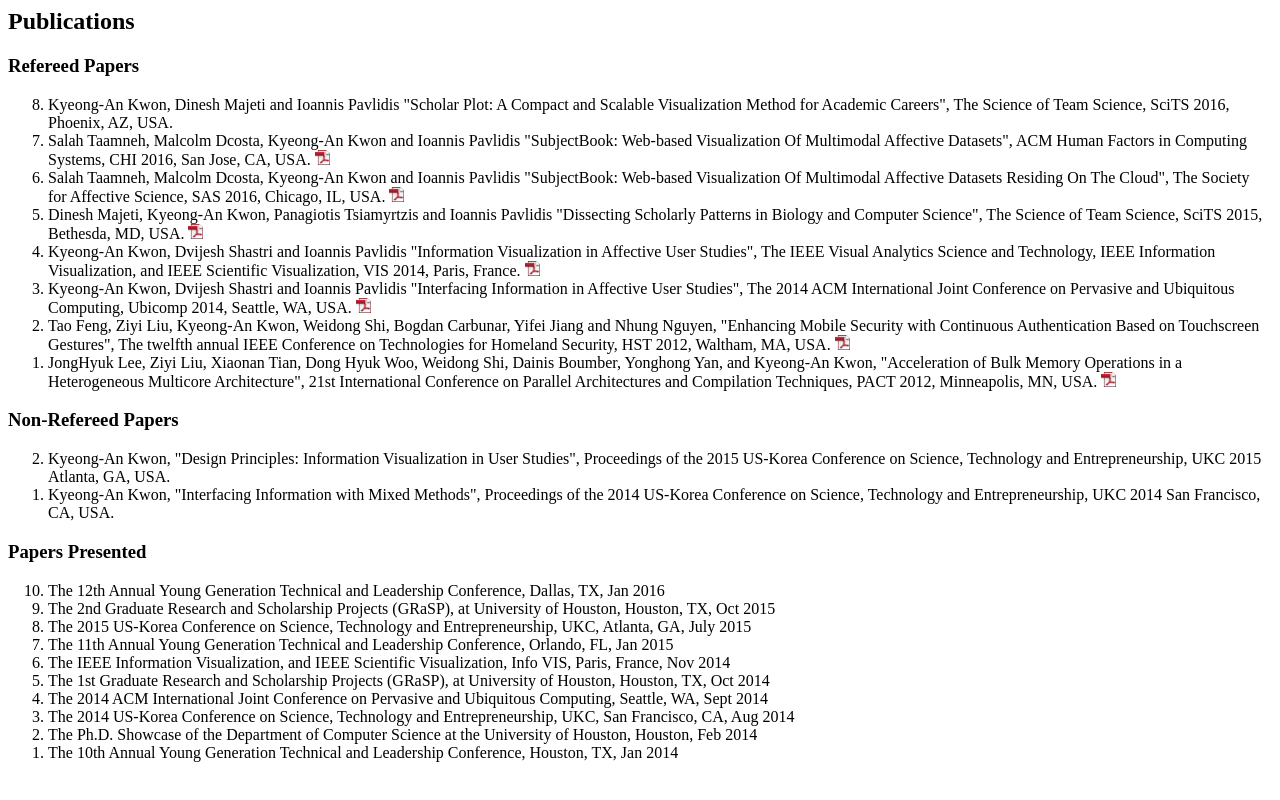
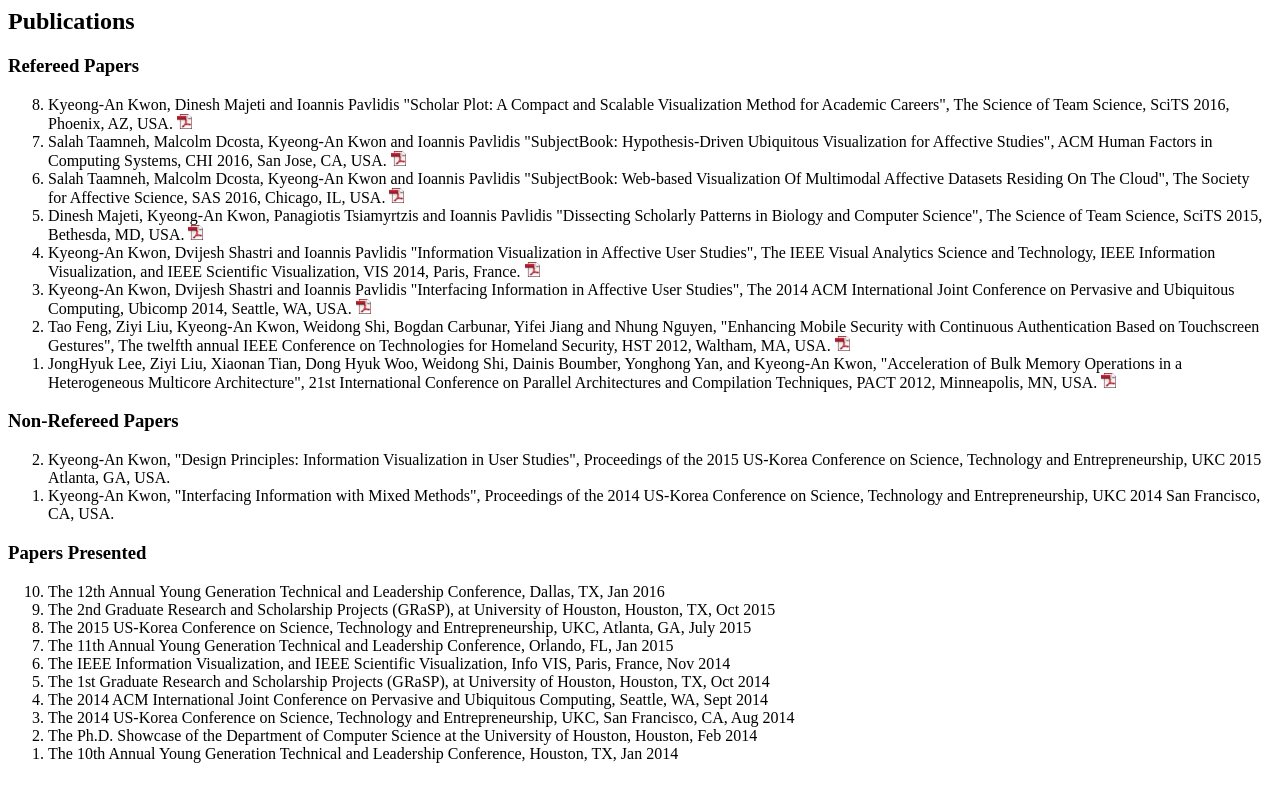
Before and after one commit to Kyeongan/www, a plain HTML site: page publications.html in a window 1280 px wide. Drawn offline with Linux system fonts and the light colour scheme.

Commit message:
add pdf link

```diff
--- a/publications.html
+++ b/publications.html
@@ -6,10 +6,10 @@
 
 
 	<li>
-		<me>Kyeong-An Kwon</me>, Dinesh Majeti and Ioannis Pavlidis "Scholar Plot: A Compact and Scalable Visualization Method for Academic Careers", The Science of Team Science, SciTS 2016, Phoenix, AZ, USA.<!--  <a href="#" target="_blank"><img src="./images/pdficon_small.png" width="15"/></a> -->
+		<me>Kyeong-An Kwon</me>, Dinesh Majeti and Ioannis Pavlidis "Scholar Plot: A Compact and Scalable Visualization Method for Academic Careers", The Science of Team Science, SciTS 2016, Phoenix, AZ, USA. <a href="http://www.cpl.uh.edu/publication_files/A25.pdf" target="_blank"><img src="./images/pdficon_small.png" width="15"/></a>
 	</li>
 	<li>
-		Salah Taamneh, Malcolm Dcosta, <me>Kyeong-An Kwon</me> and Ioannis Pavlidis "SubjectBook: Web-based Visualization Of Multimodal Affective Datasets", ACM Human Factors in Computing Systems, CHI 2016, San Jose, CA, USA. <a href="#" target="_blank"><img src="./images/pdficon_small.png" width="15"/></a>
+		Salah Taamneh, Malcolm Dcosta, <me>Kyeong-An Kwon</me> and Ioannis Pavlidis "SubjectBook: Hypothesis-Driven Ubiquitous Visualization for Affective Studies", ACM Human Factors in Computing Systems, CHI 2016, San Jose, CA, USA. <a href="http://www.cpl.uh.edu/publication_files/C78.pdf" target="_blank"><img src="./images/pdficon_small.png" width="15"/></a>
 	</li>
 	<li>
 		Salah Taamneh, Malcolm Dcosta, <me>Kyeong-An Kwon</me> and Ioannis Pavlidis "SubjectBook: Web-based Visualization Of Multimodal Affective Datasets Residing On The Cloud", The Society for Affective Science, SAS 2016, Chicago, IL, USA. <a href="#" target="_blank"><img src="./images/pdficon_small.png" width="15"/></a>
```
